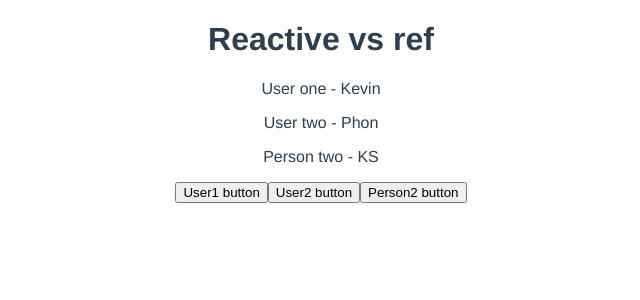
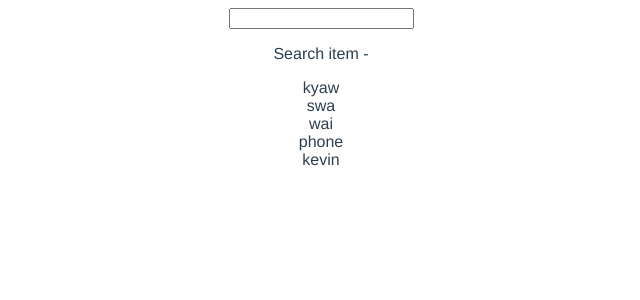
Before and after one commit to Kevin-Phon/composition-api, a Vue app: page / in a window 1280 px wide. Shown: the top 300 px of the page, without its empty margins (319-959 px from the left). Built offline with nearby package versions, Linux system fonts and the light colour scheme.

Commit message:
computed values in setup function

```diff
--- a/src/views/HomeView.vue
+++ b/src/views/HomeView.vue
@@ -1,33 +1,28 @@
 <template>
-  <h1>Reactive vs ref</h1>
-  <p>User one - {{user1}}</p>
-  <p>User two - {{user2}}</p>
-  <p>Person two - {{person2.name}}</p>
-  <button @click="changeOne">User1 button</button>
-  <button @click="changeTwo">User2 button</button>
-  <button @click="personTwo">Person2 button</button>
+  <div class="home">
+    <input type="text" v-model="search">
+    <p>Search item - {{search}}</p>
+    <div v-for="name in filteredNames" :key="name">
+      {{name}}
+    </div>
+  </div>
 </template>
 
 <script>
-import { reactive, ref } from '@vue/reactivity'
+import { ref } from '@vue/reactivity'
+import { computed } from '@vue/runtime-core'
 export default {
   setup(){
-    let user1 = ref("Kevin")
-    let user2 = reactive("Phon")
+    let search = ref("")
+    let names = ref(["kyaw","swa","wai","phone","kevin"])
 
-    let person2 = reactive({name:"KS"})
+    let filteredNames = computed(()=>{
+      return names.value.filter(name=>{
+        return name.includes(search.value)
+      })
+    })
 
-    let changeOne=()=>{
-      user1.value = "KayAs"
-    }
-    let changeTwo=()=>{
-      user2 = "WP" // in reactive dose not need .value but only in object and array
-    }
-    let personTwo=()=>{
-      person2.name = "wp" //not need .value because its object
-    }
-
-    return {user1,user2,changeOne,changeTwo,person2,personTwo}
+    return{names,search,filteredNames}
   }
 }
 </script>
```
